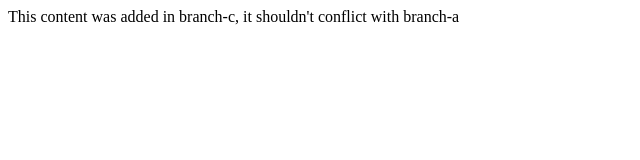
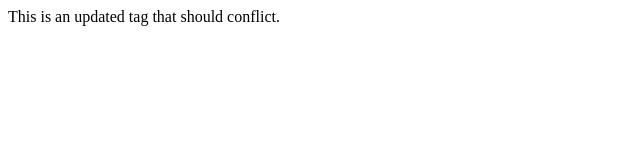
Before and after one commit to manzaloros/test-rebase-repo, a plain HTML site: page index.html in a window 1280 px wide. Shown: the whole page, without its empty margins (0-640 px from the left). Drawn offline with Linux system fonts and the light colour scheme.

Commit message:
Change text of div

```diff
--- a/index.html
+++ b/index.html
@@ -1,8 +1,6 @@
 <!DOCTYPE html>
 <html>
   <body>
-    <div>
-      This content was added in branch-c, it shouldn't conflict with branch-a
-    </div>
+    <div>This is an updated tag that should conflict.</div>
   </body>
 </html>
```
